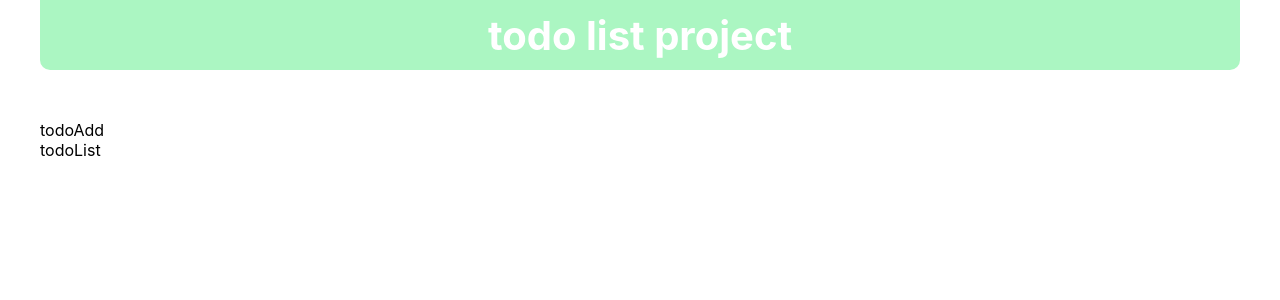
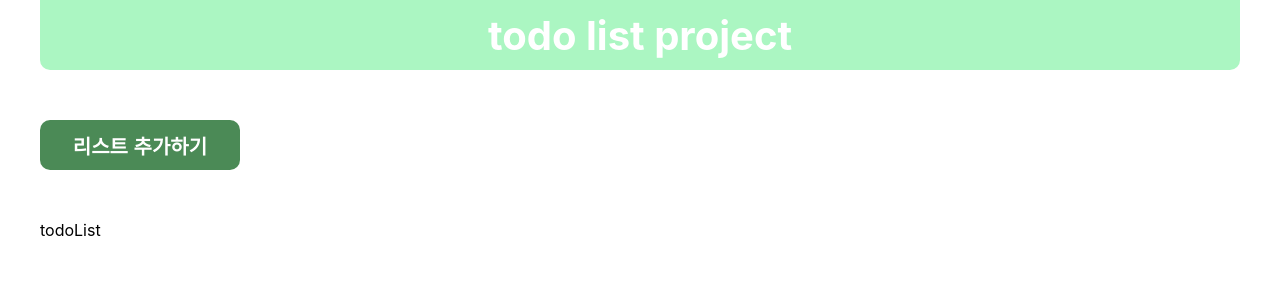
Before and after one commit to escape-engineering/react-1-teamproject, a React (Create React App) app: page / in a window 1280 px wide. Shown: the top 300 px of the page. Built offline with nearby package versions, Linux system fonts and the light colour scheme.

Commit message:
버튼 컴포넌트 생성

```diff
--- /dev/null
+++ b/src/component/button/Button.js
@@ -0,0 +1,20 @@
+import styled from "styled-components";
+import "./style.css";
+
+const ButtonComponent = ({ value }) => {
+  return value === "ActiveAddBox" ? (
+    <StyledButton>리스트 추가하기</StyledButton>
+  ) : null;
+};
+
+const StyledButton = styled.button`
+  width: 100%;
+  height: 100%;
+  background-color: rgb(75, 138, 86);
+  border: none;
+  font-weight: bold;
+  color: white;
+  border-radius: 10px;
+`;
+
+export default ButtonComponent;
--- /dev/null
+++ b/src/component/form/Form.jsx
@@ -0,0 +1,20 @@
+import styled from "styled-components";
+import ButtonComponent from "../button/Button";
+
+import "./style.css";
+
+const FormComponent = () => {
+  return (
+    <Wrap>
+      <div className="Active_btn_wrap">
+        <ButtonComponent value="ActiveAddBox" />
+      </div>
+    </Wrap>
+  );
+};
+
+const Wrap = styled.div`
+  margin-bottom: 50px;
+`;
+
+export default FormComponent;
--- /dev/null
+++ b/src/component/form/style.css
@@ -0,0 +1,7 @@
+.Active_btn_wrap {
+  width: 200px;
+  height: 50px;
+}
+.Active_btn_wrap button {
+  font-size: 20px;
+}
--- a/src/page/main.js
+++ b/src/page/main.js
@@ -1,8 +1,10 @@
+import FormComponent from "../component/form/Form";
+
 const MainPage = () => {
   return (
     <div>
       {/* 재정 */}
-      <div>todoAdd</div>
+      <FormComponent />
 
       {/* 진아님 */}
       <div>todoList</div>
```
Also changed, not shown: src/component/button/style.css (added).
